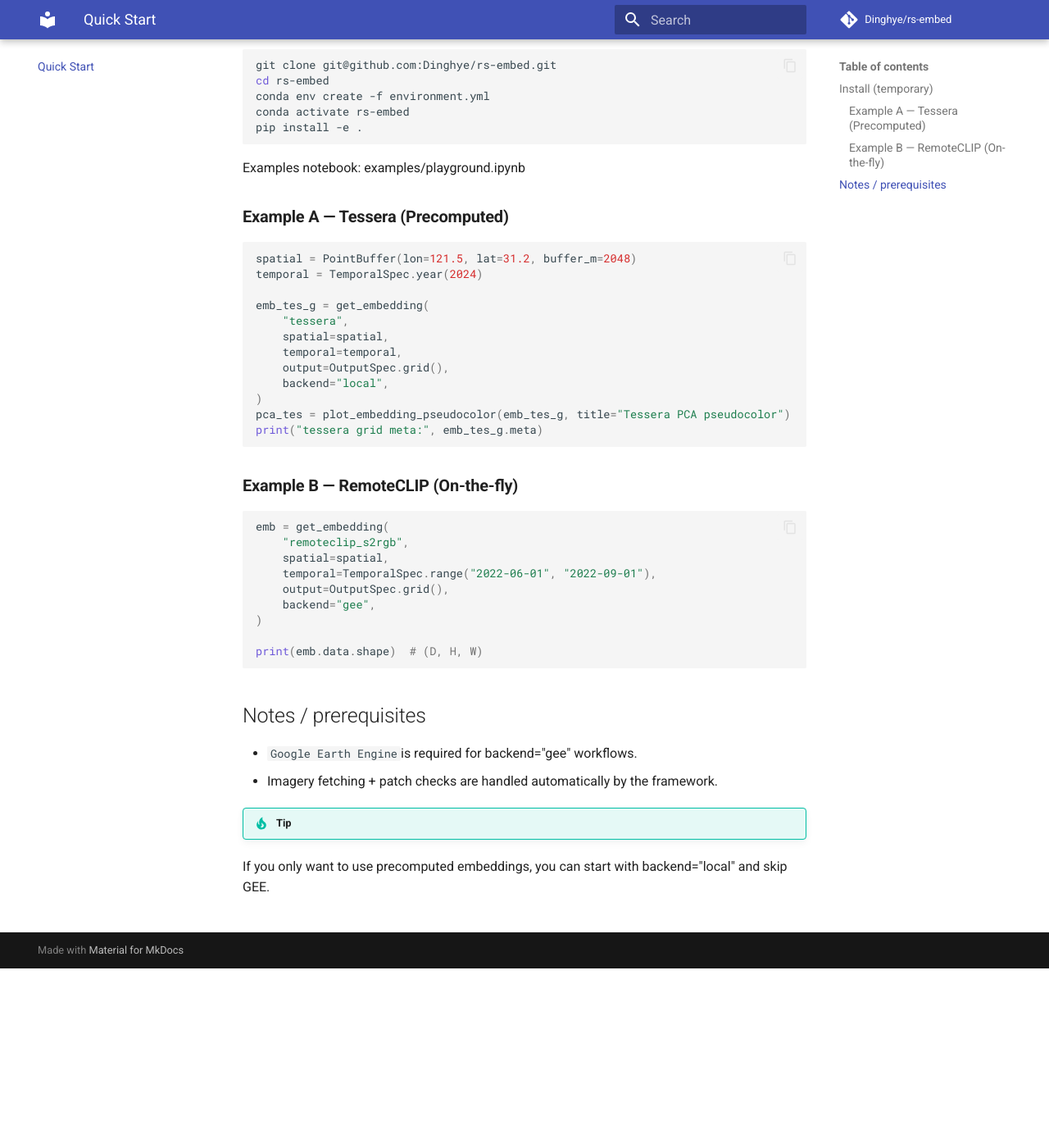
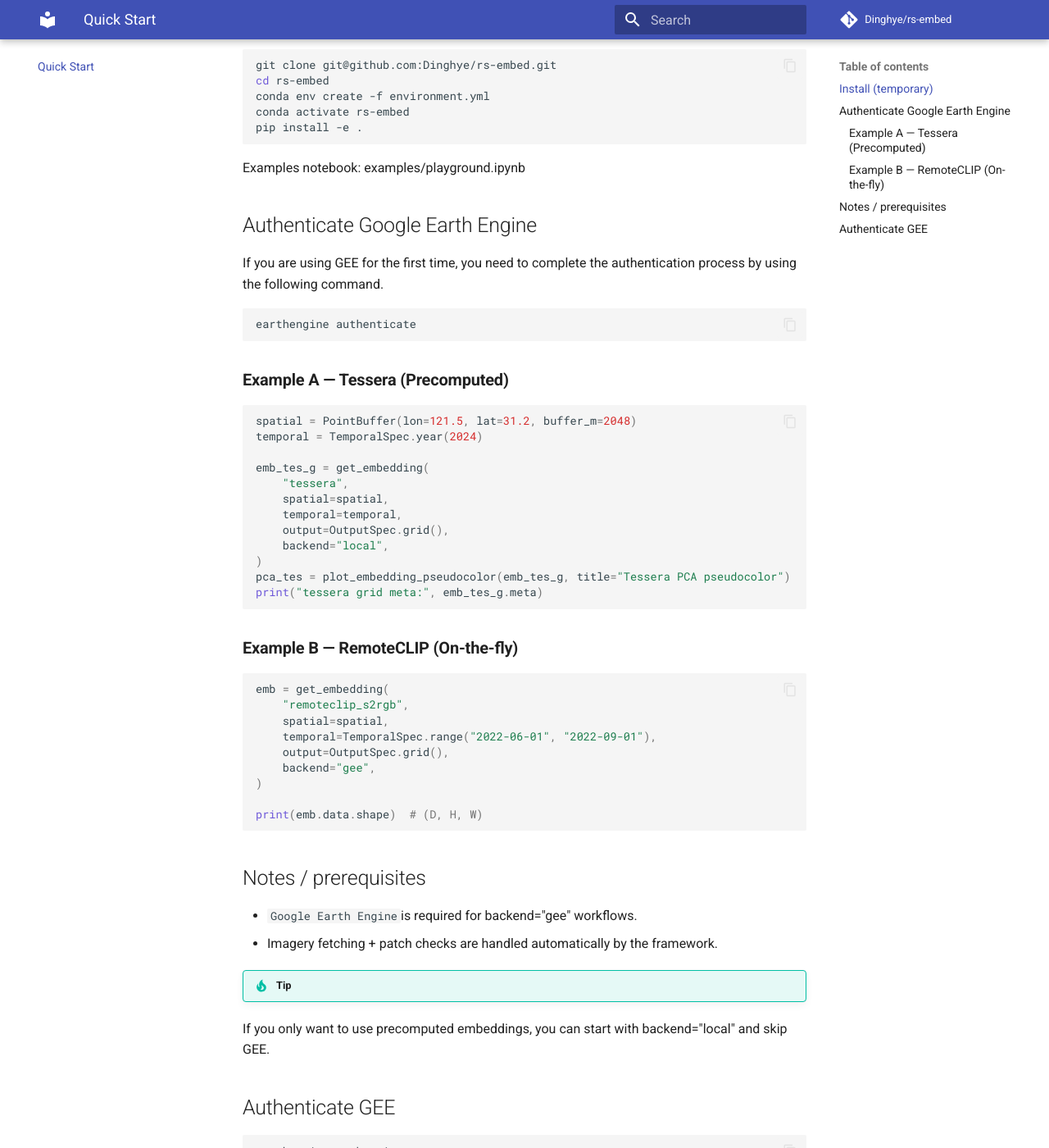
Before and after one commit to Dinghye/rs-embed, an MkDocs documentation site: the page built from docs/quickstart.md, in a window 1280 px wide and 1400 px high, scrolled down 219 px. Shown: the whole window at 82% size. Built offline with MkDocs 1.6.1 and Material for MkDocs 9.7.7, drawn with Linux system fonts in a browser that asks for light colours; comment, search, counter and statistics services are not loaded.

````diff
--- a/docs/quickstart.md
+++ b/docs/quickstart.md
@@ -9,6 +9,15 @@ pip install -e .
 ```
 
 Examples notebook: examples/playground.ipynb
+
+
+## Authenticate Google Earth Engine
+
+If you are using GEE for the first time, you need to complete the authentication process by using the following command.
+
+```bash
+earthengine authenticate
+```
 
 ### **Example A — Tessera (Precomputed)**
 
@@ -47,3 +56,10 @@ print(emb.data.shape)  # (D, H, W)
 
 !!! tip
 If you only want to use precomputed embeddings, you can start with backend="local" and skip GEE.
+
+
+## Authenticate GEE
+
+```bash
+earthengine authenticate
+```
````
Also changed, not shown: README.md (+4 -2 lines), docs/assets/icon.png (added).
